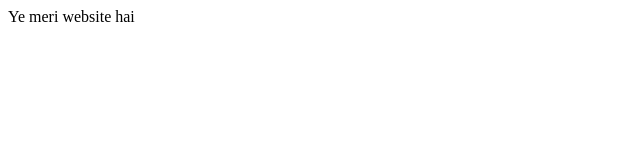
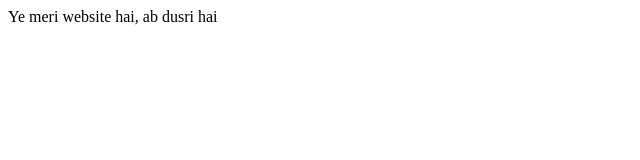
Before and after one commit to vedavg/TagIt-, a plain HTML site: page file.html in a window 1280 px wide. Shown: the whole page, without its empty margins (0-640 px from the left). Drawn offline with Linux system fonts and the light colour scheme.

Commit message:
intial change

```diff
--- a/file.html
+++ b/file.html
@@ -8,6 +8,6 @@
     <title>Document</title>
 </head>
 <body>
-    Ye meri website hai
+    Ye meri website hai, ab dusri hai
 </body>
 </html>
```
